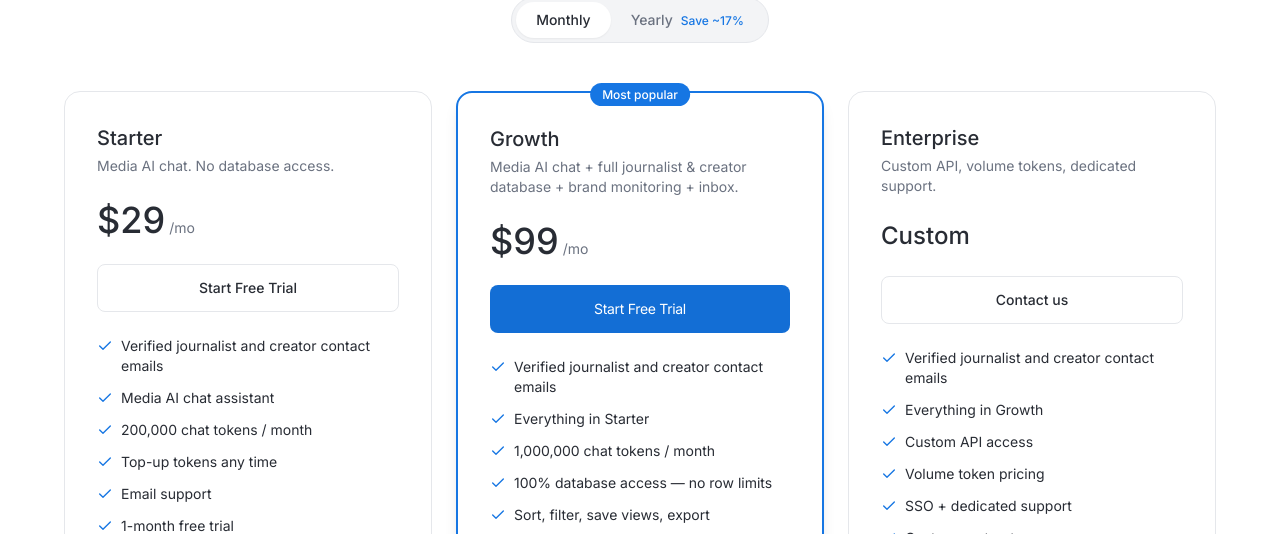
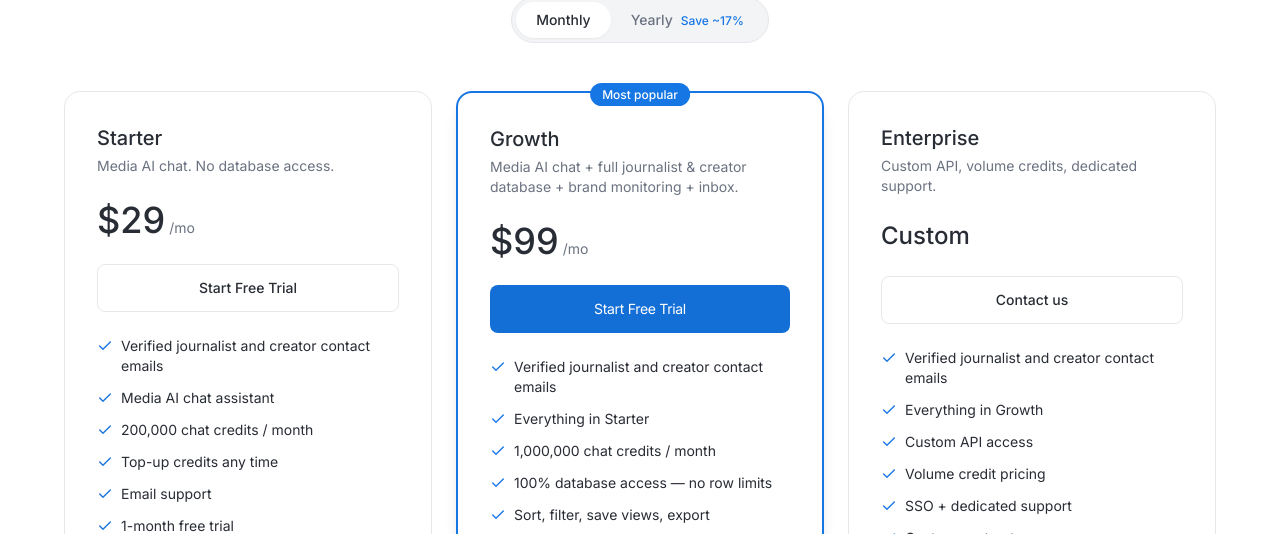
Before and after one commit to ajmcgr/mediaai-resources, a React (Vite) app: page / in a window 1280 px wide. Shown: the part 7800-8334 px from the top of the page. Built offline with nearby package versions, Linux system fonts and the light colour scheme; a web font is replaced by a local one.

Commit message:
Changes
Co-authored-by: ajmcgr <alex@alexmacgregor.com>

```diff
--- a/src/lib/billing.ts
+++ b/src/lib/billing.ts
@@ -8,9 +8,9 @@ export type BillingInterval = "monthly" | "yearly";
 export type TopupPack = "small" | "medium" | "large";
 
 export const TOPUP_PACKS: Record<TopupPack, { tokens: number; priceUsd: number; label: string }> = {
-  small:  { tokens:  100_000, priceUsd: 10, label: "100k tokens" },
-  medium: { tokens:  500_000, priceUsd: 40, label: "500k tokens" },
-  large:  { tokens: 2_000_000, priceUsd: 120, label: "2M tokens" },
+  small:  { tokens:  100_000, priceUsd: 10, label: "100k credits" },
+  medium: { tokens:  500_000, priceUsd: 40, label: "500k credits" },
+  large:  { tokens: 2_000_000, priceUsd: 120, label: "2M credits" },
 };
 
 async function authedPost(path: string, body: unknown) {
--- a/src/pages/Index.tsx
+++ b/src/pages/Index.tsx
@@ -57,8 +57,8 @@ const TIERS: Tier[] = [
     features: [
       "Verified journalist and creator contact emails",
       "Media AI chat assistant",
-      "200,000 chat tokens / month",
-      "Top-up tokens any time",
+      "200,000 chat credits / month",
+      "Top-up credits any time",
       "Email support",
       "1-month free trial",
     ],
@@ -75,7 +75,7 @@ const TIERS: Tier[] = [
     features: [
       "Verified journalist and creator contact emails",
       "Everything in Starter",
-      "1,000,000 chat tokens / month",
+      "1,000,000 chat credits / month",
       "100% database access — no row limits",
       "Sort, filter, save views, export",
       "Share contacts via link, email, or CSV",
@@ -87,7 +87,7 @@ const TIERS: Tier[] = [
   {
     id: "enterprise",
     name: "Enterprise",
-    tagline: "Custom API, volume tokens, dedicated support.",
+    tagline: "Custom API, volume credits, dedicated support.",
     monthly: null,
     yearly: null,
     cta: "Contact us",
@@ -95,7 +95,7 @@ const TIERS: Tier[] = [
       "Verified journalist and creator contact emails",
       "Everything in Growth",
       "Custom API access",
-      "Volume token pricing",
+      "Volume credit pricing",
       "SSO + dedicated support",
       "Custom contracts",
     ],
--- a/src/pages/Pricing.tsx
+++ b/src/pages/Pricing.tsx
@@ -35,8 +35,8 @@ const TIERS: Tier[] = [
     features: [
       "Verified journalist and creator contact emails",
       "Media AI chat assistant",
-      "200,000 chat tokens / month",
-      "Top-up tokens any time",
+      "200,000 chat credits / month",
+      "Top-up credits any time",
       "Email support",
       "1-month free trial",
     ],
@@ -53,7 +53,7 @@ const TIERS: Tier[] = [
     features: [
       "Verified journalist and creator contact emails",
       "Everything in Starter",
-      "1,000,000 chat tokens / month",
+      "1,000,000 chat credits / month",
       "100% database access — no row limits",
       "Sort, filter, save views, export",
       "Share contacts via link, email, or CSV",
@@ -65,7 +65,7 @@ const TIERS: Tier[] = [
   {
     id: "enterprise",
     name: "Enterprise",
-    tagline: "Custom API, volume tokens, dedicated support.",
+    tagline: "Custom API, volume credits, dedicated support.",
     monthly: null,
     yearly: null,
     cta: "Contact us",
@@ -73,7 +73,7 @@ const TIERS: Tier[] = [
       "Verified journalist and creator contact emails",
       "Everything in Growth",
       "Custom API access",
-      "Volume token pricing",
+      "Volume credit pricing",
       "SSO + dedicated support",
       "Custom contracts",
     ],
```
